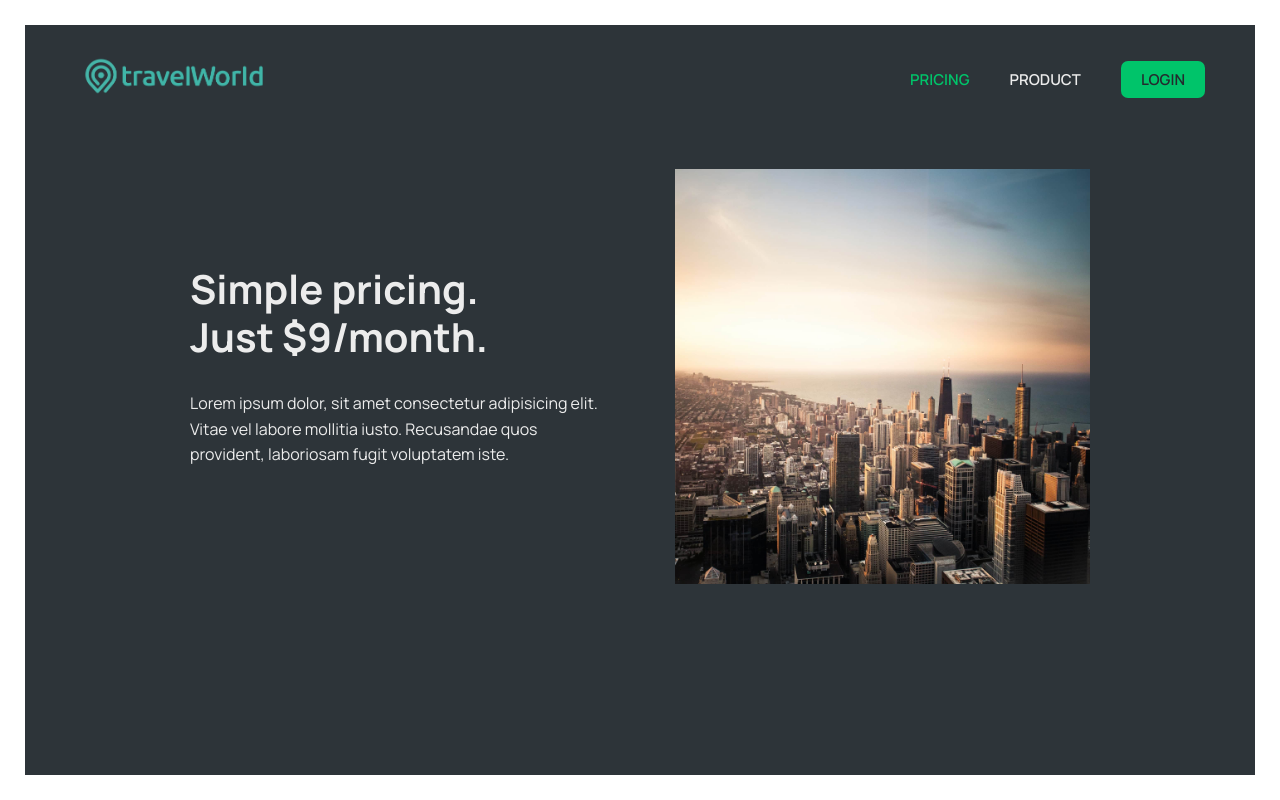
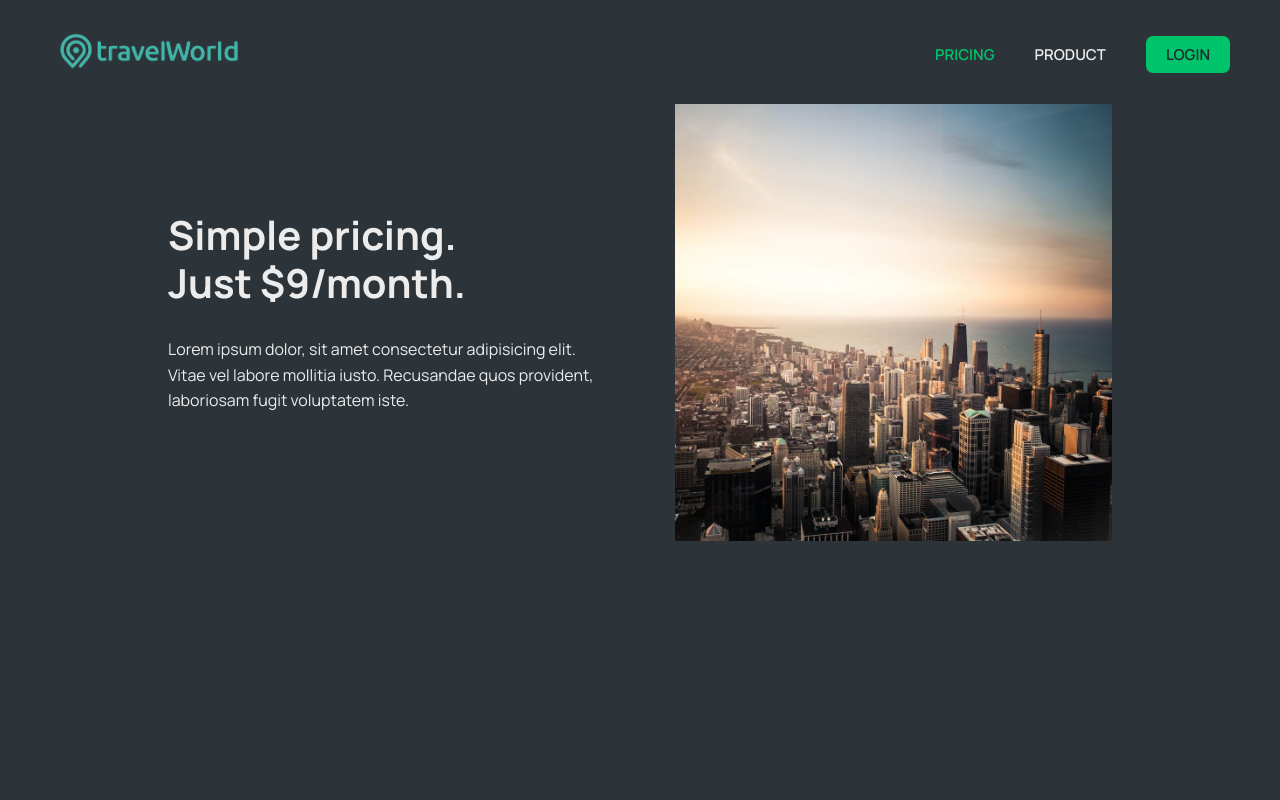
Before and after one commit to MateuszWesolowsky/travel-world, a React (Vite) app: page /pricing in a window 1280 px wide. Built offline with nearby package versions, Linux system fonts and the light colour scheme; the HTML template or start-up script is replaced by a standard one.

Commit message:
update some styles

```diff
--- a/src/pages/Product.module.css
+++ b/src/pages/Product.module.css
@@ -1,13 +1,13 @@
 .product {
-  margin: 2.5rem;
   padding: 2.5rem 5rem;
+  min-height: 100vh;
   background-color: var(--color-dark--1);
-  min-height: calc(100vh - 5rem);
+  overflow: hidden;
 }
 
 .product section {
-  width: clamp(80rem, 80%, 90rem);
-  margin: 6rem auto;
+  width: 80%;
+  margin: 2rem auto;
   display: grid;
   grid-template-columns: 1fr 1fr;
   gap: 7rem;
```
